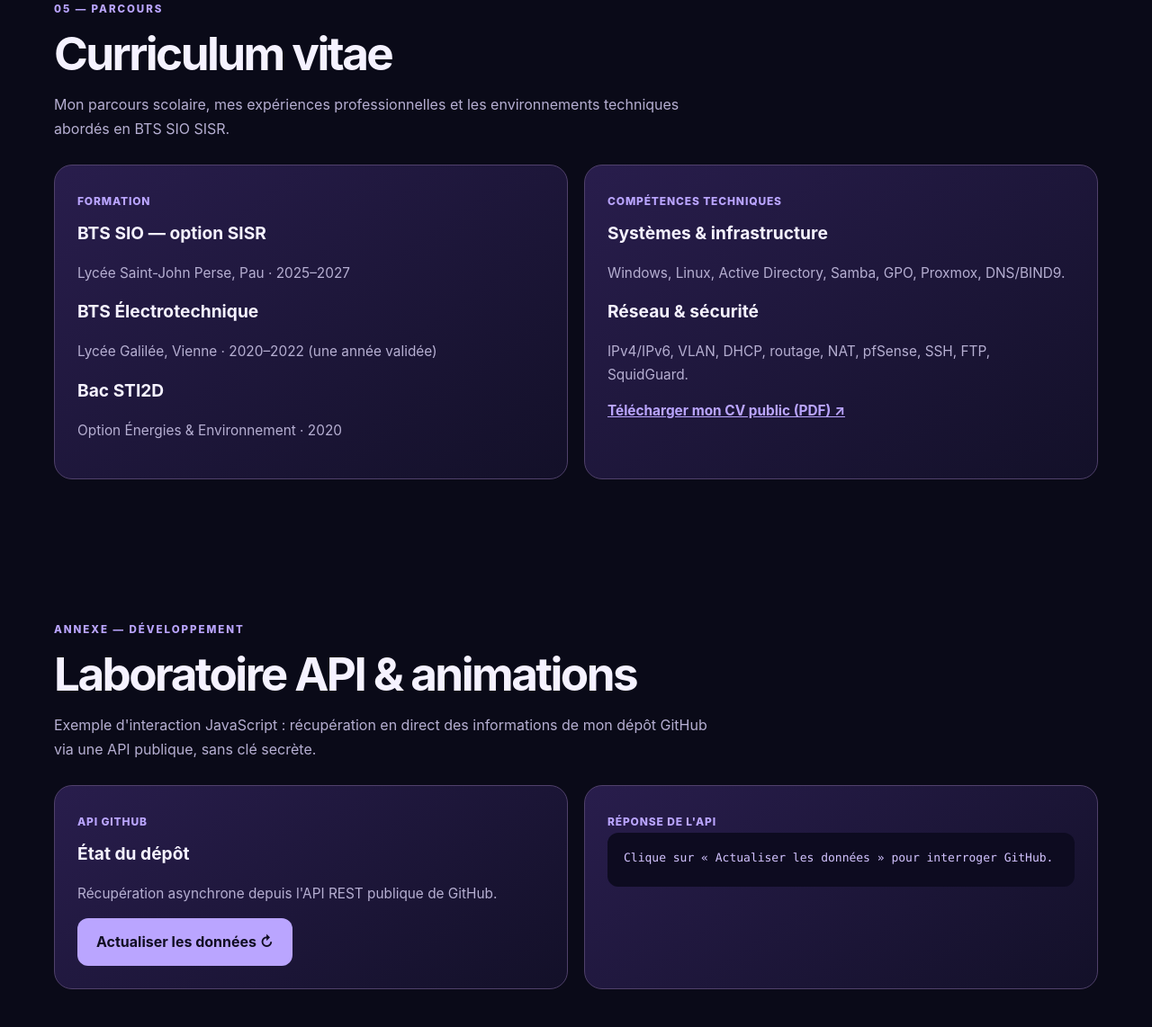
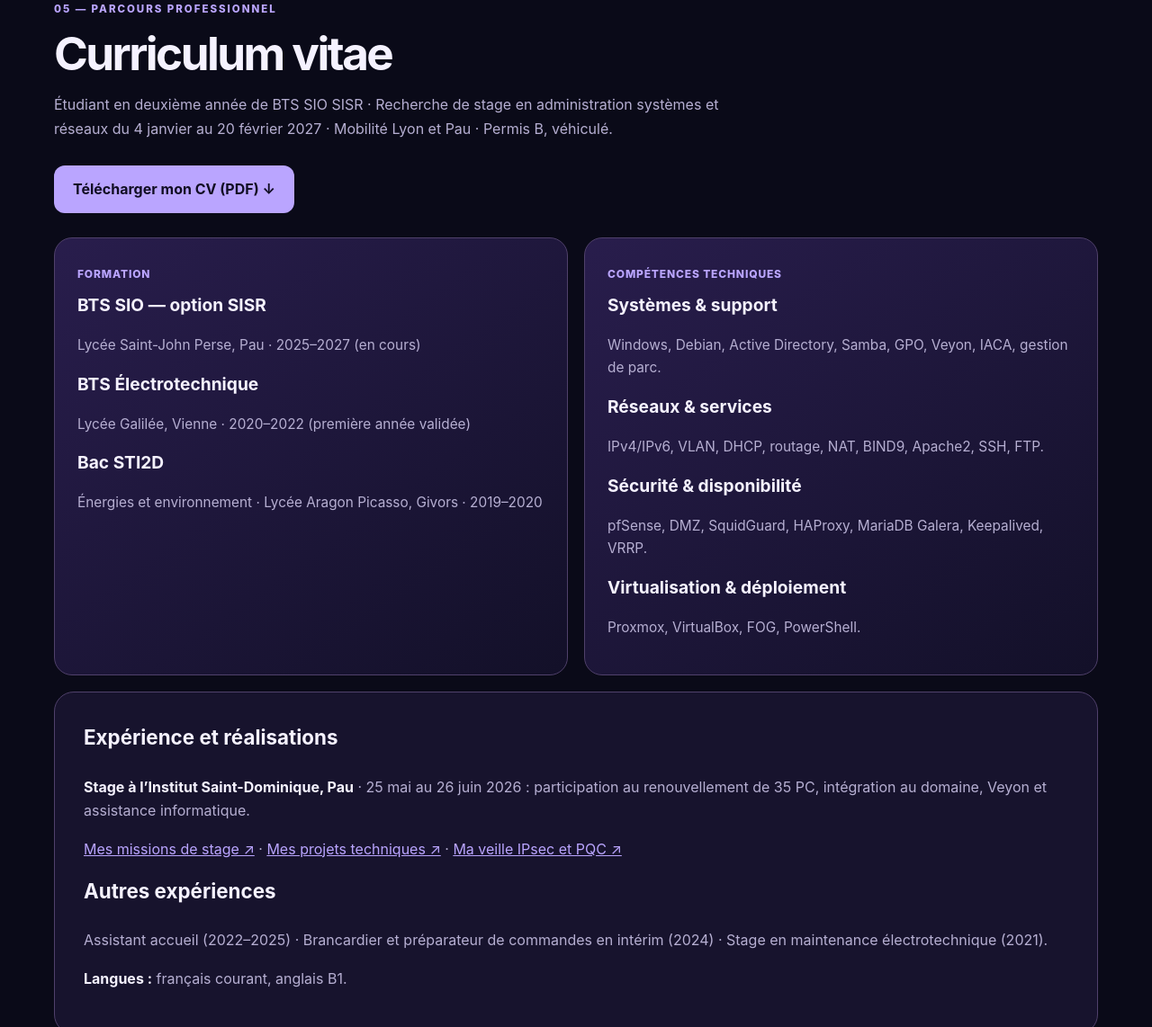
Before and after one commit to kc-12-eng/chhor-portfolio, a plain HTML site: page index.html in a window 1280 px wide. Shown: the part 10858-12000 px from the top of the page at 90% size. Drawn offline with Linux system fonts and the light colour scheme.

Commit message:
Actualiser le CV public et les compétences du portfolio

```diff
--- a/index.html
+++ b/index.html
@@ -67,7 +67,7 @@ section{padding:76px 0;scroll-margin-top:76px}.sec-head{margin-bottom:27px}.sec-
 <h1>Ksatiyarith Patrice<br><span>CHHOR.</span></h1>
 <h2 class="hero-role">Systèmes, réseaux &amp; cybersécurité</h2>
 <p class="lead">Étudiant en deuxième année de BTS SIO au lycée Saint-John Perse à Pau. Je développe mes compétences en administration des infrastructures, déploiement de services et support informatique.</p>
-<div class="actions"><a class="btn" href="#projets">Découvrir mes projets →</a><a class="btn outline" href="https://chhorportfolio.wordpress.com/wp-content/uploads/2026/11/cv_patrice_chhor_public.pdf" target="_blank" rel="noopener noreferrer">Mon CV (PDF) ↓</a></div>
+<div class="actions"><a class="btn" href="#projets">Découvrir mes projets →</a><a class="btn outline" href="https://chhorportfolio.wordpress.com/wp-content/uploads/2026/11/cv_chhor_sisr_2027_public.pdf" target="_blank" rel="noopener noreferrer">Mon CV (PDF) ↓</a></div>
 <div class="hero-tech" aria-label="Technologies utilisées"><span class="pill">Linux</span><span class="pill">Windows</span><span class="pill">Active Directory</span><span class="pill">pfSense</span><span class="pill">BIND9</span><span class="pill">Apache</span><span class="pill">HAProxy</span><span class="pill">Galera</span><span class="pill">Veyon</span></div></div>
 <aside class="card status reveal"><h2>Mon parcours en bref</h2><div class="row"><span>Formation</span><strong>BTS SIO · SISR</strong></div><div class="row"><span>Localisation</span><strong>Pau · France</strong></div><div class="row"><span>Domaines visés</span><strong>Infrastructure &amp; support IT</strong></div>
 <a class="hero-stat" href="#projets"><strong id="project-total">3</strong><span>Projets de formation<br><small>Réseaux, services, haute disponibilité</small></span><span aria-hidden="true">→</span></a>
@@ -115,9 +115,10 @@ section{padding:76px 0;scroll-margin-top:76px}.sec-head{margin-bottom:27px}.sec-
 <div class="entry"><span class="tag">S4 · 3 novembre</span><h3>Fragmentation des gros messages</h3><p>Étude de la fiabilité et du transport des messages IKEv2 volumineux.</p></div>
 <div class="entry"><span class="tag">S5 · 10 novembre</span><h3>Cisco · protection WAN</h3><p>Évolutions de la migration vers ML-KEM et des implémentations IPsec.</p></div>
 <div class="entry"><span class="tag">S6 · 17 novembre</span><h3>Authentification post-quantique IKEv2</h3><p>Projet de mécanisme KEM pour l'authentification, au stade Internet-Draft.</p></div></div></section>
-<section id="cv" class="reveal"><div class="sec-head"><span class="eyebrow">05 — Parcours</span><h2>Curriculum vitae</h2><p>Mon parcours scolaire, mes expériences professionnelles et les environnements techniques abordés en BTS SIO SISR.</p></div>
-<div class="grid two"><div class="tile"><span class="tag">Formation</span><h3>BTS SIO — option SISR</h3><p>Lycée Saint-John Perse, Pau · 2025–2027</p><h3>BTS Électrotechnique</h3><p>Lycée Galilée, Vienne · 2020–2022 (une année validée)</p><h3>Bac STI2D</h3><p>Option Énergies & Environnement · 2020</p></div>
-<div class="tile"><span class="tag">Compétences techniques</span><h3>Systèmes & infrastructure</h3><p>Windows, Linux, Active Directory, Samba, GPO, Proxmox, DNS/BIND9.</p><h3>Réseau & sécurité</h3><p>IPv4/IPv6, VLAN, DHCP, routage, NAT, pfSense, SSH, FTP, SquidGuard.</p><p><a href="https://chhorportfolio.wordpress.com/wp-content/uploads/2026/11/cv_patrice_chhor_public.pdf" target="_blank" rel="noopener">Télécharger mon CV public (PDF) ↗</a></p></div></div></section>
+<section id="cv" class="reveal"><div class="sec-head"><span class="eyebrow">05 — Parcours professionnel</span><h2>Curriculum vitae</h2><p>Étudiant en deuxième année de BTS SIO SISR · Recherche de stage en administration systèmes et réseaux du 4 janvier au 20 février 2027 · Mobilité Lyon et Pau · Permis B, véhiculé.</p><div class="actions"><a class="btn" href="https://chhorportfolio.wordpress.com/wp-content/uploads/2026/11/cv_chhor_sisr_2027_public.pdf" target="_blank" rel="noopener noreferrer">Télécharger mon CV (PDF) ↓</a></div></div>
+<div class="grid two"><div class="tile"><span class="tag">Formation</span><h3>BTS SIO — option SISR</h3><p>Lycée Saint-John Perse, Pau · 2025–2027 (en cours)</p><h3>BTS Électrotechnique</h3><p>Lycée Galilée, Vienne · 2020–2022 (première année validée)</p><h3>Bac STI2D</h3><p>Énergies et environnement · Lycée Aragon Picasso, Givors · 2019–2020</p></div>
+<div class="tile"><span class="tag">Compétences techniques</span><h3>Systèmes &amp; support</h3><p>Windows, Debian, Active Directory, Samba, GPO, Veyon, IACA, gestion de parc.</p><h3>Réseaux &amp; services</h3><p>IPv4/IPv6, VLAN, DHCP, routage, NAT, BIND9, Apache2, SSH, FTP.</p><h3>Sécurité &amp; disponibilité</h3><p>pfSense, DMZ, SquidGuard, HAProxy, MariaDB Galera, Keepalived, VRRP.</p><h3>Virtualisation &amp; déploiement</h3><p>Proxmox, VirtualBox, FOG, PowerShell.</p></div></div>
+<div class="block"><h3>Expérience et réalisations</h3><p><strong>Stage à l’Institut Saint-Dominique, Pau</strong> · 25 mai au 26 juin 2026 : participation au renouvellement de 35 PC, intégration au domaine, Veyon et assistance informatique.</p><p><a href="#stages">Mes missions de stage ↗</a> · <a href="#projets">Mes projets techniques ↗</a> · <a href="#veille">Ma veille IPsec et PQC ↗</a></p><h3>Autres expériences</h3><p>Assistant accueil (2022–2025) · Brancardier et préparateur de commandes en intérim (2024) · Stage en maintenance électrotechnique (2021).</p><p><strong>Langues :</strong> français courant, anglais B1.</p></div></section>
 <section id="lab" class="reveal"><div class="sec-head"><span class="eyebrow">Annexe — Développement</span><h2>Laboratoire API & animations</h2><p>Exemple d'interaction JavaScript : récupération en direct des informations de mon dépôt GitHub via une API publique, sans clé secrète.</p></div>
 <div class="grid two"><div class="tile"><span class="tag">API GitHub</span><h3>État du dépôt</h3><p>Récupération asynchrone depuis l'API REST publique de GitHub.</p><button class="btn" id="load-api">Actualiser les données ↻</button></div>
 <div class="tile"><span class="tag">Réponse de l'API</span><div class="api-result" id="api-result" role="status" aria-live="polite">Clique sur « Actualiser les données » pour interroger GitHub.</div></div></div></section>
```
